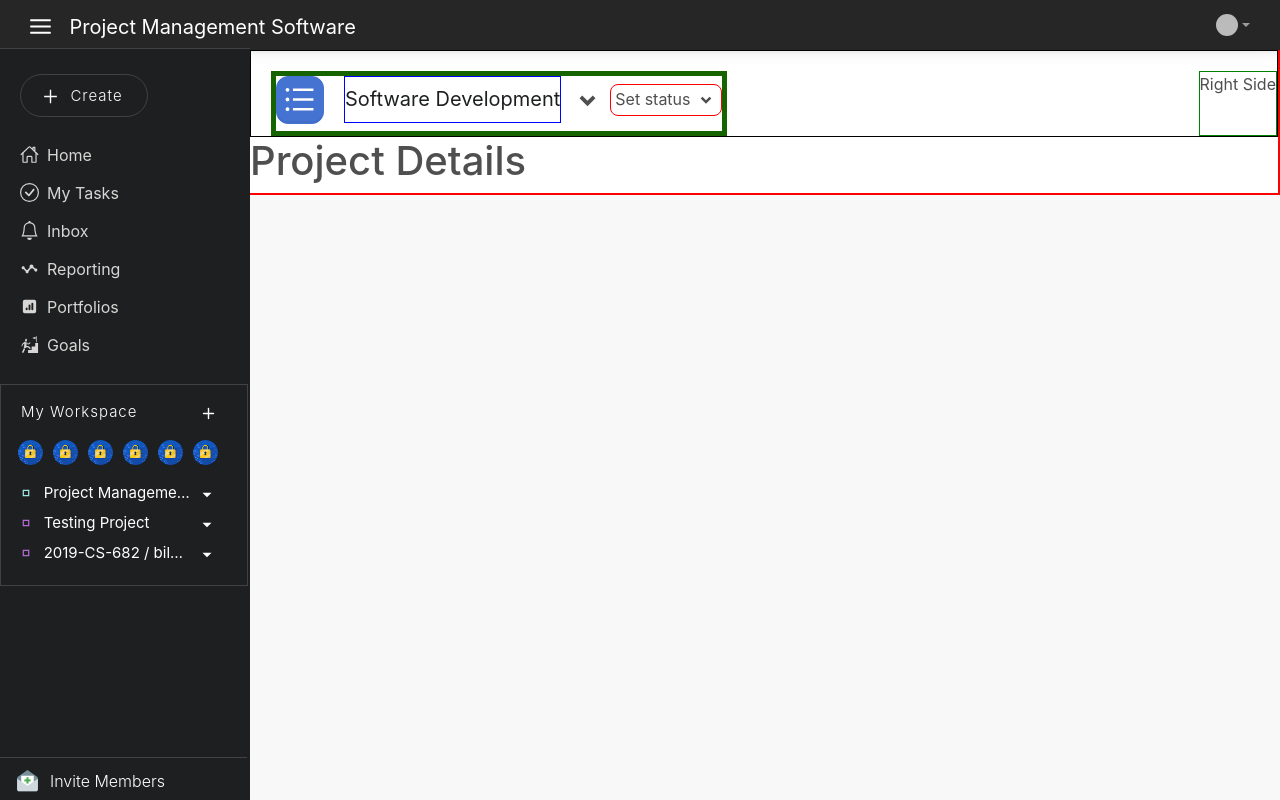
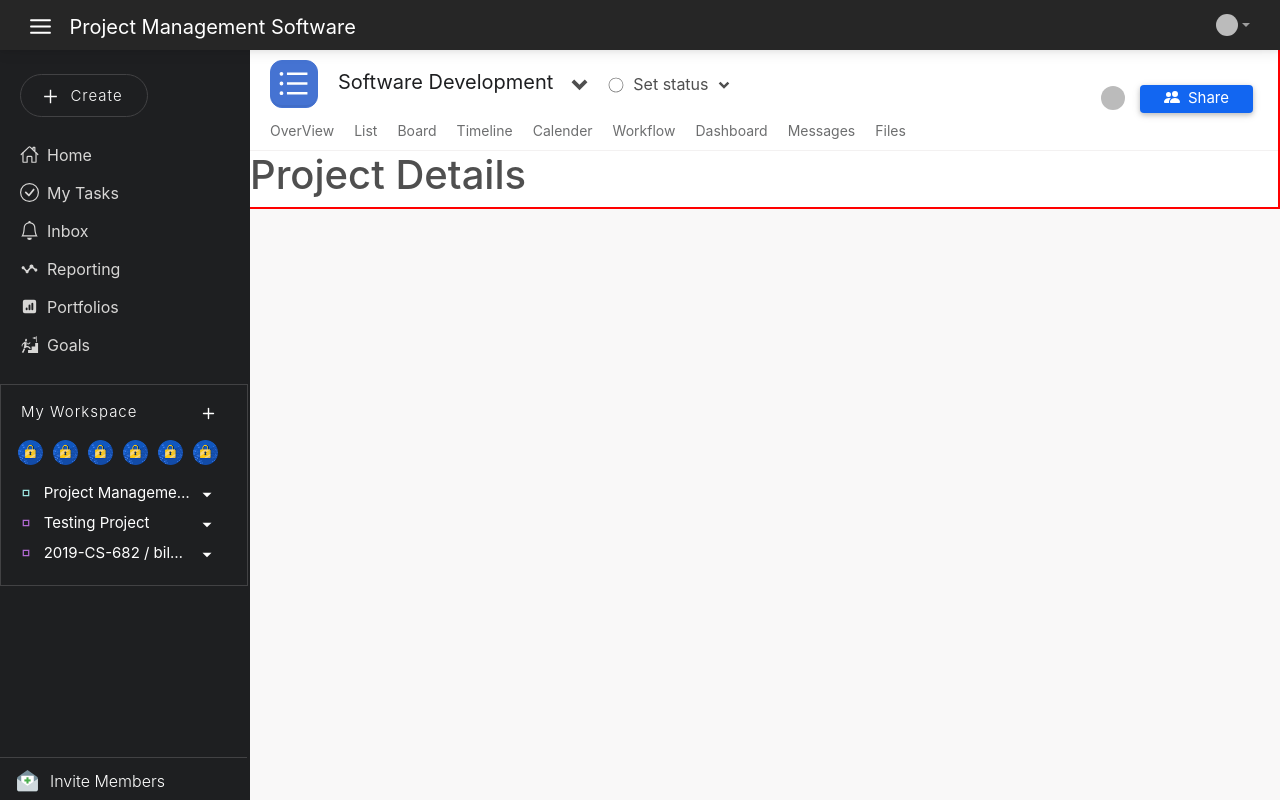
Before and after one commit to bilalmohib/TaskEncher, a Next.js app: page /projectDetails/1/1 in a window 1280 px wide. Built offline with nearby package versions, Linux system fonts and the light colour scheme; no server answers; the database is empty; sample sign-in values are in the browser's storage.

Commit message:
Working on project

```diff
--- a/components/HeaderProjectDetails/index.tsx
+++ b/components/HeaderProjectDetails/index.tsx
@@ -1,6 +1,10 @@
 import React, { useState, useEffect } from 'react';
 import { useRouter } from 'next/router';
 import { RiArrowDropDownLine } from 'react-icons/ri';
+import { GiCircle, GiPlainCircle } from 'react-icons/gi';
+import { BsPeopleFill } from 'react-icons/bs';
+import { FaCheckCircle } from 'react-icons/fa';
+import Image from 'next/image';
 import styles from './style.module.css';
 
 import ProjectIcon from '../ProjectIcon';
@@ -15,18 +19,35 @@ import {
 interface IProps {
     // setIsOpen?: any,
     // isOpen?: Boolean
+    photoURL: any,
 }
 
 const HeaderProjectDetails: React.FC<IProps> = ({
     // setIsOpen,
     // isOpen
+    photoURL
 }) => {
 
     const router = useRouter();
 
+    const tabItems = [
+        {
+            id:1,
+            name:"OverView"
+        },
+        {
+            id:2,
+            name:"List"
+        },
+
+    ]
+
+    const [selectedTabItem, setSelectedTabItem] = useState<Number>(1);
+
     return (
         <nav className={styles.container}>
             <div className={styles.leftSide}>
+                <div className='d-flex'>
                     <ProjectIcon
                         h={48}
                         w={48}
@@ -52,19 +73,64 @@ const HeaderProjectDetails: React.FC<IProps> = ({
                     </div>
                     <div>
                         <a data-mdb-toggle="dropdown" aria-expanded="false" className={styles.statusBtn}>
-                        Set status <RiArrowDropDownLine size={30} />
+                            <GiCircle /> &nbsp; Set status <RiArrowDropDownLine size={30} />
                         </a>
                         <ul className="dropdown-menu">
-                        <li><a className="dropdown-item" href="#">Action</a></li>
-                        <li><a className="dropdown-item" href="#">Another action</a></li>
-                        <li><a className="dropdown-item" href="#">Something else here</a></li>
+                            <li><a className="dropdown-item mt-2" href="#"><GiPlainCircle style={{ marginTop: -4 }} color='#58a182' /> &nbsp; On track</a></li>
+                            <li><a className="dropdown-item" href="#"><GiPlainCircle style={{ marginTop: -4 }} color='#f1bd6c' /> &nbsp; At risk</a></li>
+                            <li><a className="dropdown-item" href="#"><GiPlainCircle style={{ marginTop: -4 }} color='#de5f73' /> &nbsp; Off track</a></li>
+                            <li><a className="dropdown-item" href="#"><GiPlainCircle style={{ marginTop: -4 }} color='#3f6ac4' /> &nbsp; On hold</a></li>
                             <li><hr className="dropdown-divider" /></li>
-                        <li><a className="dropdown-item" href="#">Separated link</a></li>
+                            <li><a className="dropdown-item mb-2" href="#"><FaCheckCircle style={{ marginTop: -4 }} color='#58a182' /> &nbsp; Complete</a></li>
                         </ul>
                     </div>
                 </div>
+                <ul className={styles.downLeftTabsList}>
+                    <li className={(selectedTabItem == 1) ? (styles.selectedTabItem) : ("")} onClick={() => setSelectedTabItem(1)}>
+                        OverView
+                    </li>
+                    <li>
+                        List
+                    </li>
+                    <li>
+                        Board
+                    </li>
+                    <li>
+                        Timeline
+                    </li>
+                    <li>
+                        Calender
+                    </li>
+                    <li>
+                        Workflow
+                    </li>
+                    <li>
+                        Dashboard
+                    </li>
+                    <li>
+                        Messages
+                    </li>
+                    <li>
+                        Files
+                    </li>
+                </ul>
+            </div>
             <div className={styles.rightSide}>
-                Right Side
+                <div className={styles.profileImageRightSide}>
+                    <Image
+                        width={24}
+                        height={24}
+                        style={{ borderRadius: "50%" }}
+                        src={photoURL}
+                        alt="Picture of the author"
+                        loading="lazy"
+                    />
+                </div>
+                <button className={`btn btn-primary ${styles.btn_share}`}>
+                    <BsPeopleFill size={16} style={{ marginTop: 2 }} />
+                    &nbsp;
+                    Share
+                </button>
             </div>
         </nav>
     )
--- a/components/HeaderProjectDetails/style.module.css
+++ b/components/HeaderProjectDetails/style.module.css
@@ -1,21 +1,21 @@
 .container {
-    border: 1px solid black;
+    border-bottom: 1px solid #f3f1f1;
     display: flex;
     flex-direction: row;
     justify-content: space-between;
-    padding-top: 20px;
+    padding-top: 10px;
     padding-left: 20px;
+    z-index: 1;
 }
 
 /* LEFT SIDE */
 .leftSide {
-    border: 5px solid rgb(21, 99, 1);
-    display: flex;
-    flex-direction: row;
+    height: 90px;
+    /* border: 2px solid rgb(0, 48, 152); */
 }
 
 .headingProject {
-    border: 1px solid blue;
+    /* border: 1px solid blue; */
     font-family: -apple-system, BlinkMacSystemFont, "Segoe UI", Roboto, "Helvetica Neue", Helvetica, Arial, sans-serif;
     font-size: 20px;
     font-weight: 400;
@@ -35,21 +35,77 @@
     align-items: center;
     display: flex; justify-content: center;
     box-shadow: none;
-    padding-top: 2;
+    padding-top: 2px;
     cursor: pointer;
-    border: 1px solid red;
+    /* border: 1px solid red; */
     margin-top: 8px;
     font-weight: 400;
     border-radius: 8px;
-    padding-left: 4px;
+    padding-left: 6px;
 }
 .statusBtn:hover{
     background-color: #f9f8f8;
-    font-weight: 300 !important;
     color: black;
 }
 
-/* LEFT SIDE */
+/* Tabs List Container */
+.downLeftTabsList{
+    /* border: 1px solid red; */
+    list-style: none;
+    margin-left: -32px;
+    display: flex;
+    flex-direction: row;
+}
+.downLeftTabsList li{
+    color: #6D6E6F;
+    font-size: 14px;
+    font-weight: 400;
+    line-height: 35px;
+    margin-right: 20px;
+    /* border: 1px solid green; */
+    transition-duration: .2s;
+    transition-property: box-shadow,color;
+    white-space: nowrap;
+    border-bottom: 2px solid transparent;
+}
+.selectedTabItem{
+    border-bottom: 2px solid #1E1F21;
+}
+.downLeftTabsList li:hover{
+    color: #1E1F21;
+    border-bottom: 2px solid #1E1F21;
+    cursor: pointer;
+}
+/* Tabs List Container */
+
+/* ================================================= LEFT SIDE =============================================== */
+
+/* ================================================= RIGHT SIDE =============================================== */
 .rightSide {
-    border: 1px solid green;
+    /* border: 1px solid green; */
+    display: flex;
+    flex-direction: row;
+    padding-right: 25px;
+    padding-top: 25px;
 }
+.profileImageRightSide{
+    /* height: 24px;
+    width: 24px; */
+    /* margin-right: 10px;
+    margin-top: 10px; */
+    /* border: 1px solid red; */
+    padding-right: 15px;
+    padding-top: 1px;
+}
+.btn_share{
+    /* border: 1px solid red; */
+    height: 28px !important;
+    padding-top: 2px !important;
+    display: flex;
+    font-weight: 400;
+    font-size: 15px;
+    flex-direction: row;
+    text-transform: none !important;
+    justify-content: center !important;
+}
+/* ================================================= RIGHT SIDE =============================================== */
--- a/components/Navbar/style.module.css
+++ b/components/Navbar/style.module.css
@@ -8,6 +8,7 @@
     height: 50px;
     justify-content: space-between;
     align-items: center;
+    z-index: 2;
 }
 
 .navbarHamburger{
@@ -24,4 +25,6 @@
 
 .dropdown_nav{
     margin-left: -100px !important;
+    z-index: 100 !important;
+    border: 1px solid red;
 }
--- a/pages/projectDetails/[projectName]/[projectID].tsx
+++ b/pages/projectDetails/[projectName]/[projectID].tsx
@@ -165,7 +165,7 @@ const ProjectDetailsComp = () => {
         <div className={styles.container}>
             {(isSignedIn && !loading) ? (
                 <div className={styles.container}>
-                    <HeaderProjectDetails />
+                    <HeaderProjectDetails photoURL={signedInUserData.photoURL} />
                     <h1>Project Details</h1>
                 </div>
             ) : (
```
Lines whose indentation alone changed are shown as unchanged.
